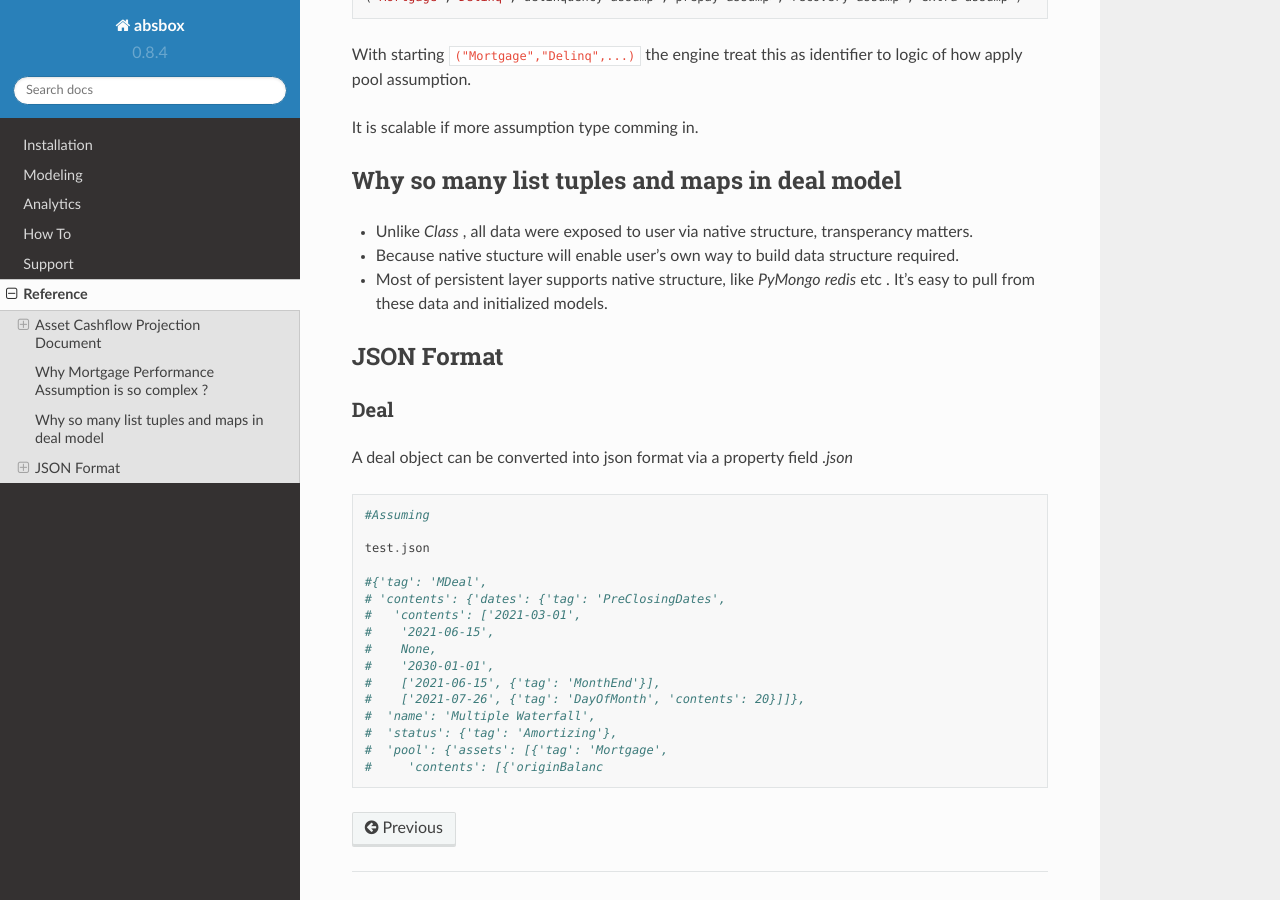
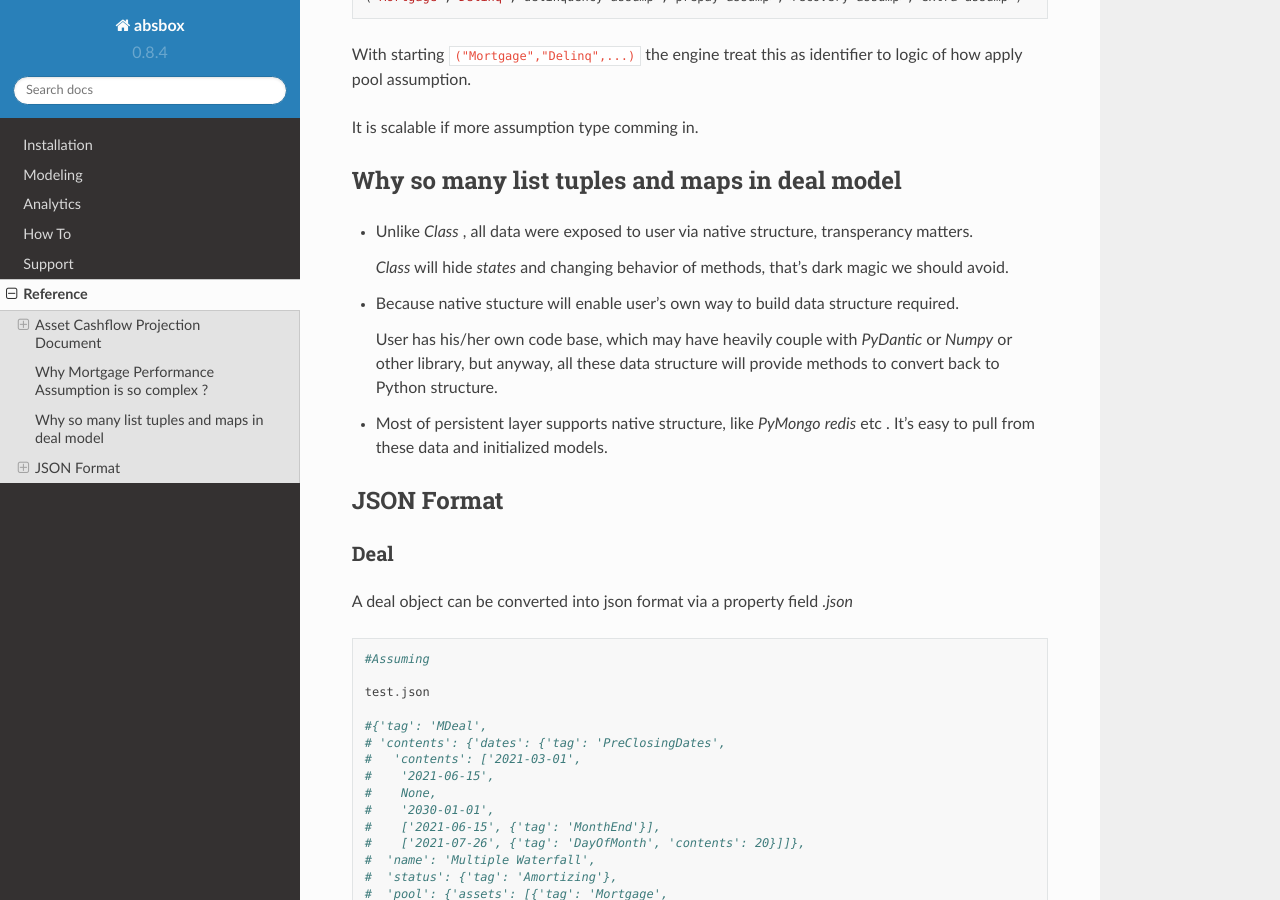
Before and after one commit to yellowbean/absbox-doc, a Sphinx documentation site: the page built from docs/source/reference.rst, in a window 1280 px wide and 900 px high, scrolled down 1003 px. Built offline with Sphinx 7.4.7 and the Read the Docs theme 2.0.0, drawn with Linux system fonts in a browser that asks for light colours.

Commit message:
update ref

```diff
--- a/docs/source/reference.rst
+++ b/docs/source/reference.rst
@@ -49,7 +49,13 @@ Why so many list tuples and maps in deal model
 ---------------------------------------------------
 
 * Unlike `Class` , all data were exposed to user via native structure, transperancy matters.
+
+  `Class` will hide `states` and changing behavior of methods, that's dark magic we should avoid.
+
 * Because native stucture will enable user's own way to build data structure required.
+
+  User has his/her own code base, which may have heavily couple with `PyDantic` or `Numpy` or other library, but anyway, all these data structure will provide methods to convert back to Python structure.
+
 * Most of persistent layer supports native structure, like `PyMongo` `redis` etc . It's easy to pull from these data and initialized models.
 
 
```
